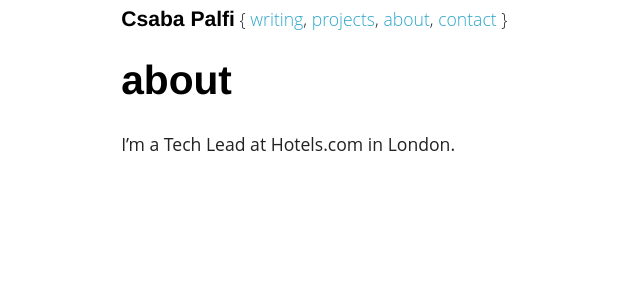
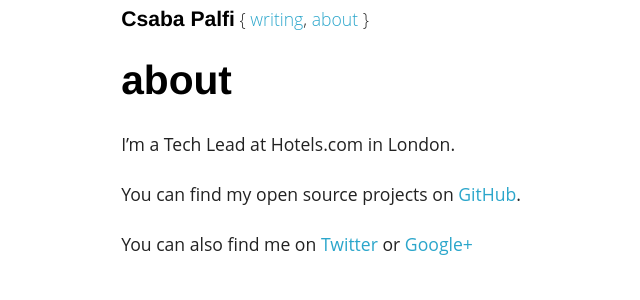
Before and after one commit to dublado/csabapalfi.github.io, a Jekyll site: the page built from about.md, in a window 1280 px wide. Shown: the top 300 px of the page, without its empty margins (154-794 px from the left). Built offline with Jekyll 4.4.1, drawn with Linux system fonts in a browser that asks for light colours; Markdown is read by kramdown in place of the engine named in the settings.

Commit message:
simplify pages

```diff
--- a/_layouts/default.html
+++ b/_layouts/default.html
@@ -42,9 +42,7 @@
         <h1><a href="/">Csaba Palfi</a></h1>
         {
         <a href="/">writing</a>,
-        <a href="/projects.html">projects</a>,
-        <a href="/about.html">about</a>,
-        <a href="/contact.html">contact</a>
+        <a href="/about.html">about</a>
         }
     </div>
 </div>
--- a/about.md
+++ b/about.md
@@ -4,3 +4,7 @@ title: about
 ---
 
 I'm a Tech Lead at Hotels.com in London.
+
+You can find my open source projects on [GitHub](http://github.com/csabapalfi).
+
+You can also find me on [Twitter](http://twitter.com/csabapalfi) or  <a href="https://plus.google.com/111481866298282122976/?rel=author" rel="author">Google+</a>
```
Also changed, not shown: contact.md (deleted, +0 -6 lines), projects.md (deleted, +0 -8 lines).
